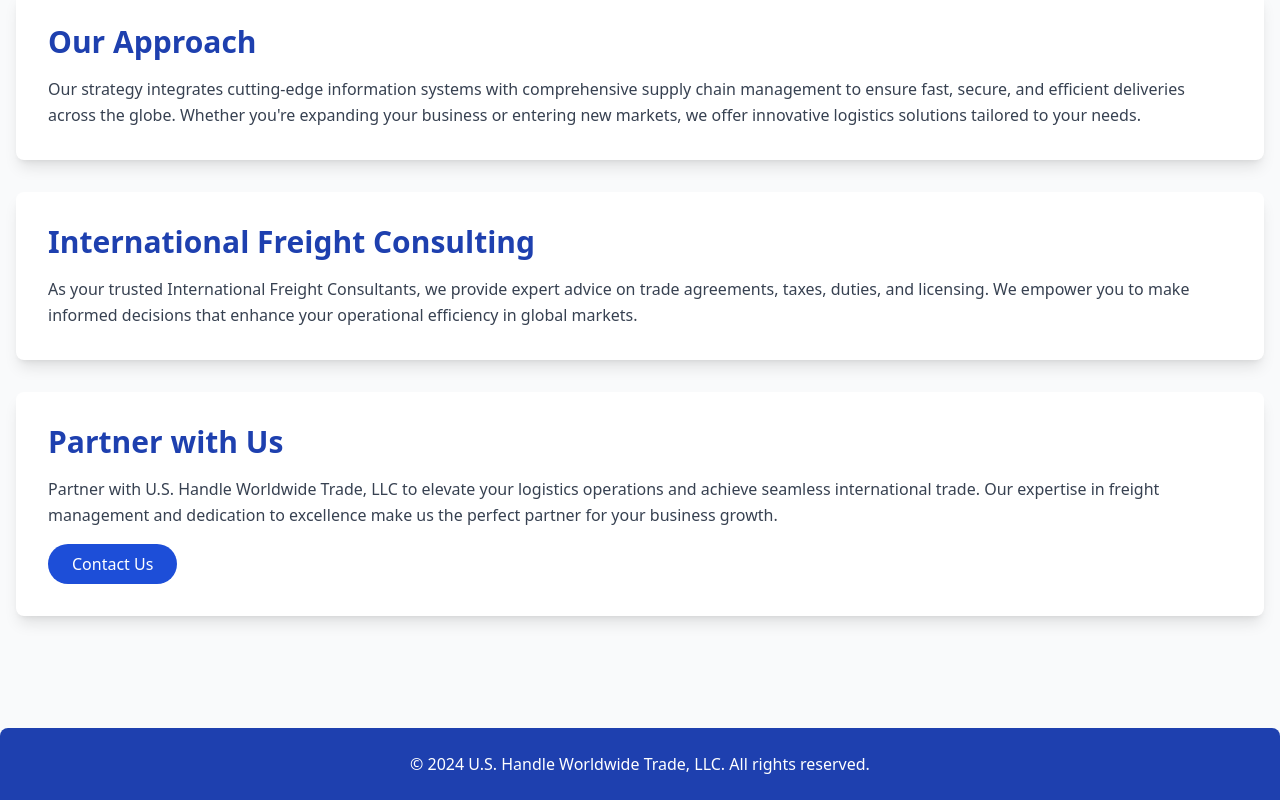
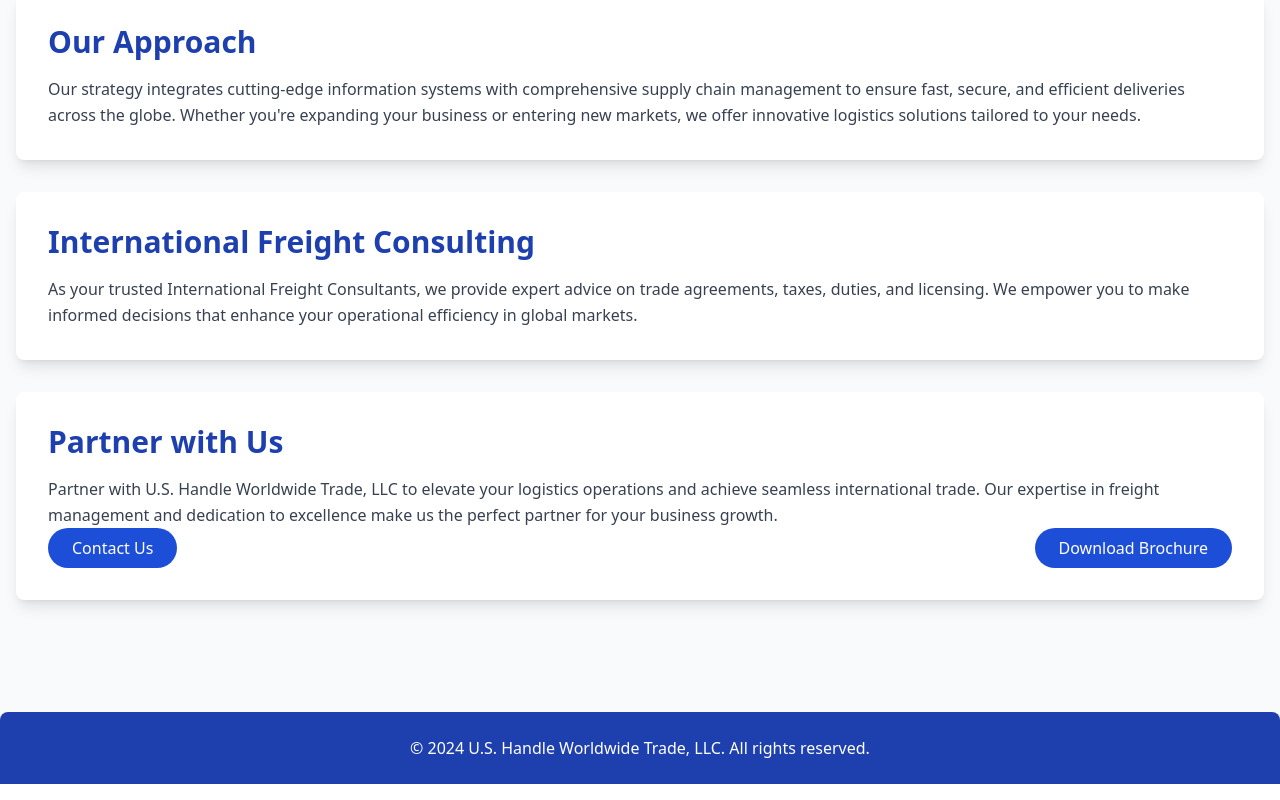
Before and after one commit to yogeshtiwari12/logistic-frontend, a React (Create React App) app: page /about in a window 1280 px wide. Shown: the part 524-1324 px from the top of the page. Built offline with nearby package versions, Linux system fonts and the light colour scheme; no server answers.

Commit message:
Add new files to the repository

```diff
--- a/src/components/pages/about.js
+++ b/src/components/pages/about.js
@@ -1,4 +1,5 @@
-import React from 'react';
+import React from "react";
+import brochure from "../pages/brochure.pdf"
 
 function About() {
   return (
@@ -12,7 +13,7 @@
       {/* Main Content Section */}
       <div className="container mx-auto py-10 px-4">
         {/* Welcome Section */}
-        <section className="bg-white p-8 rounded-lg shadow-lg mb-8 transition transform hover:translate-y-[-5px] hover:shadow-xl">
+        <section className="bg-white p-8 rounded-lg shadow-lg mb-8 transition transform hover:-translate-y-1 hover:shadow-xl">
           <h2 className="text-3xl font-semibold text-blue-800 mb-4">Welcome</h2>
           <p className="text-gray-700 leading-relaxed">
             At U.S. Handle Worldwide Trade, LLC, we are industry leaders in global freight management, committed to providing reliable, cost-effective logistics solutions that help you navigate complex international markets with ease.
@@ -20,7 +21,7 @@
         </section>
 
         {/* Our Approach Section */}
-        <section className="bg-white p-8 rounded-lg shadow-lg mb-8 transition transform hover:translate-y-[-5px] hover:shadow-xl">
+        <section className="bg-white p-8 rounded-lg shadow-lg mb-8 transition transform hover:-translate-y-1 hover:shadow-xl">
           <h2 className="text-3xl font-semibold text-blue-800 mb-4">Our Approach</h2>
           <p className="text-gray-700 leading-relaxed">
             Our strategy integrates cutting-edge information systems with comprehensive supply chain management to ensure fast, secure, and efficient deliveries across the globe. Whether you're expanding your business or entering new markets, we offer innovative logistics solutions tailored to your needs.
@@ -28,7 +29,7 @@
         </section>
 
         {/* International Freight Consulting Section */}
-        <section className="bg-white p-8 rounded-lg shadow-lg mb-8 transition transform hover:translate-y-[-5px] hover:shadow-xl">
+        <section className="bg-white p-8 rounded-lg shadow-lg mb-8 transition transform hover:-translate-y-1 hover:shadow-xl">
           <h2 className="text-3xl font-semibold text-blue-800 mb-4">International Freight Consulting</h2>
           <p className="text-gray-700 leading-relaxed">
             As your trusted International Freight Consultants, we provide expert advice on trade agreements, taxes, duties, and licensing. We empower you to make informed decisions that enhance your operational efficiency in global markets.
@@ -36,14 +37,27 @@
         </section>
 
         {/* Partner with Us Section */}
-        <section className="bg-white p-8 rounded-lg shadow-lg mb-8 transition transform hover:translate-y-[-5px] hover:shadow-xl">
+        <section className="bg-white p-8 rounded-lg shadow-lg mb-8 transition transform hover:-translate-y-1 hover:shadow-xl">
           <h2 className="text-3xl font-semibold text-blue-800 mb-4">Partner with Us</h2>
           <p className="text-gray-700 leading-relaxed">
             Partner with U.S. Handle Worldwide Trade, LLC to elevate your logistics operations and achieve seamless international trade. Our expertise in freight management and dedication to excellence make us the perfect partner for your business growth.
           </p>
-          <a href="/" className="inline-block mt-4 px-6 py-2 text-white bg-blue-700 rounded-full hover:bg-blue-800 transition-colors">
-            Contact Us
-          </a>
+          <div className="flex flex-col sm:flex-row items-center sm:justify-between space-y-4 sm:space-y-0">
+            <a
+              href="/contact"
+              className="inline-block px-6 py-2 text-white bg-blue-700 rounded-full hover:bg-blue-800 transition-colors"
+            >
+              Contact Us
+            </a>
+
+            <a
+              href={brochure}
+              download
+              className="inline-block px-6 py-2 text-white bg-blue-700 rounded-full hover:bg-blue-800 transition-colors"
+            >
+              Download Brochure
+            </a>
+          </div>
         </section>
       </div>
 
--- a/src/components/pages/contact.js
+++ b/src/components/pages/contact.js
@@ -1,7 +1,7 @@
 import React from "react";
-import doc from '../pages/doc34.docx'
+import kycform from '../pages/doc34.docx'
 function ContactPage() {
-  const brochureLink = doc; // Replace with actual path to the brochure
+  const brochureLink = kycform; // Replace with actual path to the brochure
 
   return (
     <div className="min-h-screen bg-gray-50 py-12 px-6 sm:px-8 lg:px-16">
@@ -144,7 +144,7 @@
                   d="M12 4v16m0-16l-3 3m3-3l3 3m-6 3h6"
                 />
               </svg>
-              Download Brochure
+              Download KYC Form
             </a>
           </div>
         </div>
```
Also changed, not shown: 1 other file (tests, documents, lock files or other folders).
